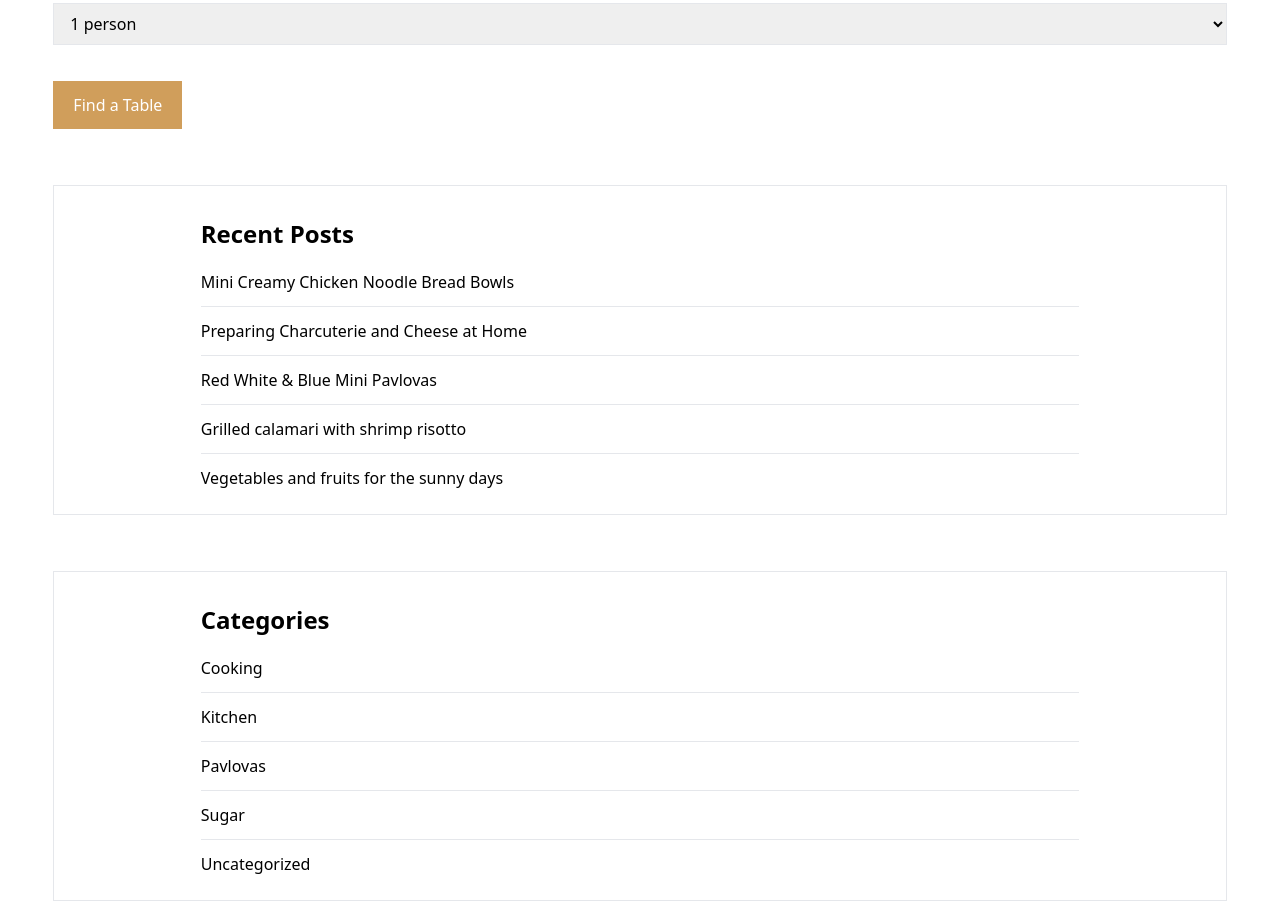
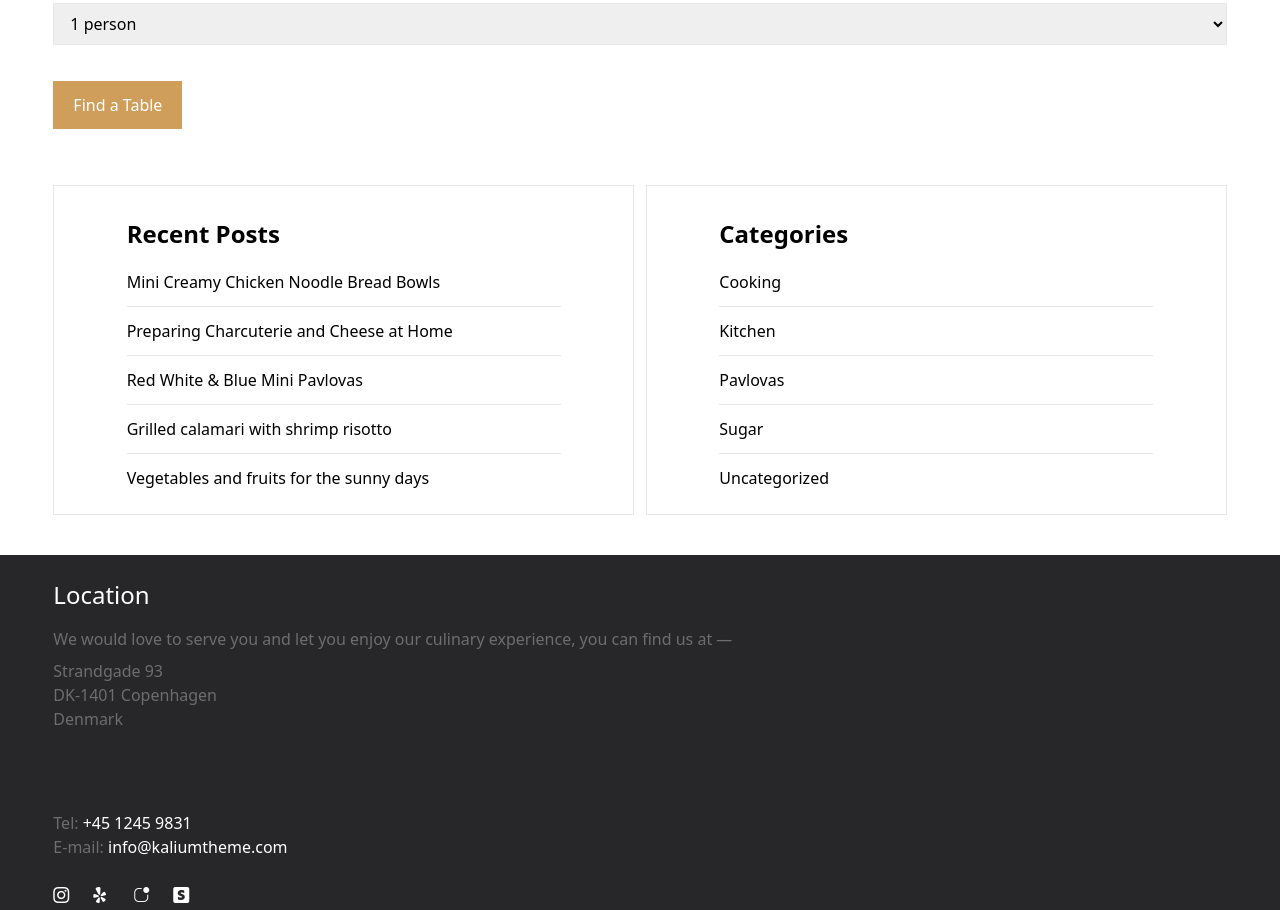
Before and after one commit to aminmardanisoror/Restaurant, a website: page src/news.html in a window 1280 px wide. Shown: the part 2559-3469 px from the top of the page. Drawn offline with nearby package versions, Linux system fonts and the light colour scheme.

Commit message:
eighteenth

```diff
--- a/src/news.html
+++ b/src/news.html
@@ -27,7 +27,7 @@ header
           />
           <div class="hidden md:flex gap-1 text-xl ">
             <div class="flex gap-6">
-              <a href="">Restaurant</a>
+              <a href="./index.html">Restaurant</a>
               <a href="">Chef</a>
               <a href="">Menu</a>
               <a href="">Gallery</a>
@@ -249,7 +249,7 @@ Search
 ============ -->
     <div class="search mt-12">
       <div
-        class="NewsContainer border font-bold flex justify-between mx-auto w-11/12 px-3 py-2 mediumWidth"
+        class="NewsContainer border font-bold flex justify-between mx-auto w-11/12 px-3 py-2 mediumWidth  "
       >
         <input class="w-3/4" type="text" placeholder="Search site..." />
         <span  class="w-1/4 text-right">GO</span>
@@ -261,7 +261,7 @@ Search
 Reservé
 ============ -->
     <div class="date">
-      <div class="date__container NewsContainer pt-10  w-11/12 mx-auto mediumWidth">
+      <div class="date__container NewsContainer pt-10  w-11/12 mx-auto mediumWidth ">
         <div class="flex flex-col gap-10">
           <div class="flex flex-col gap-3">
             <h3 class="text-3xl">Reservé</h3>
@@ -314,10 +314,12 @@ Reservé
       </div>
     </div>
     <!-- ============
-Recent Posts
+Recent Posts and Categories
 ============ -->
-<div class="RecentPosts mt-14">
-  <div class="NewsContainer pt-8 pb-6 w-11/12 mx-auto border mediumWidth">
+<div >
+<div class="md:grid md:grid-cols-2 NewsContainer w-11/12 mediumWidth gap-3 mx-auto">
+  <div class="RecentPosts mx-auto mt-14 w-full  ">
+    <div class=" pt-8 pb-6  mx-auto border ">
       <div class="w-9/12 mx-auto flex flex-col gap-5">
   <div>
     <h2 class="text-2xl font-semibold">Recent Posts</h2>
@@ -336,11 +338,9 @@ Recent Posts
     </div>
   </div>
   </div>
-    <!-- ============
-Categories
-============ -->
-<div class="Categories mt-14">
-  <div class="NewsContainer pt-8 pb-6 w-11/12 mx-auto border mediumWidth">
+
+  <div class="Categories mt-14 mx-auto w-full md:justify-self-end  ">
+    <div class=" pt-8 pb-6  mx-auto border ">
       <div class="w-9/12 mx-auto flex flex-col gap-5">
   <div>
     <h2 class="text-2xl font-semibold">Categories</h2>
@@ -355,6 +355,8 @@ Categories
     <a href="">Sugar</a>
     <hr>
     <a href="">Uncategorized</a>
+  </div>
+    </div>
   </div>
   </div>
 </div>
```
Also changed, not shown: src/output.css. Lines whose indentation alone changed are shown as unchanged.
